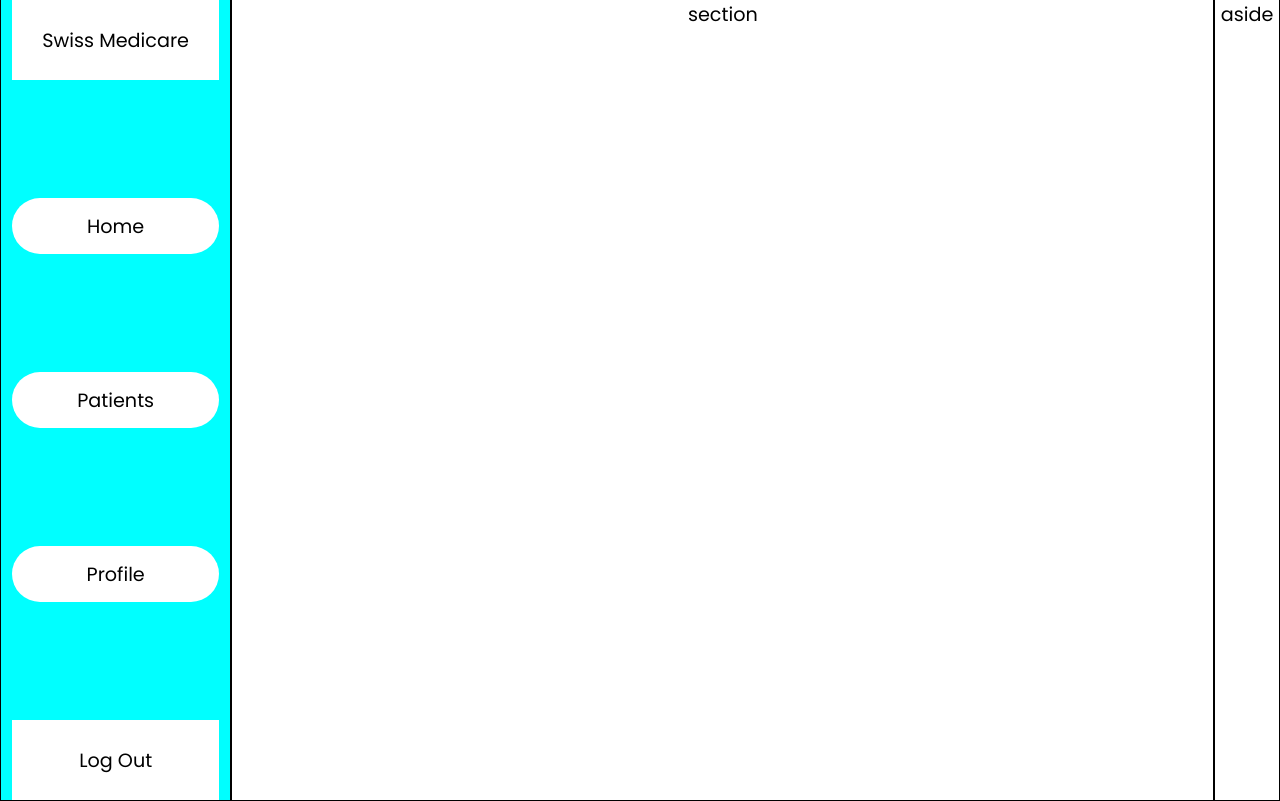
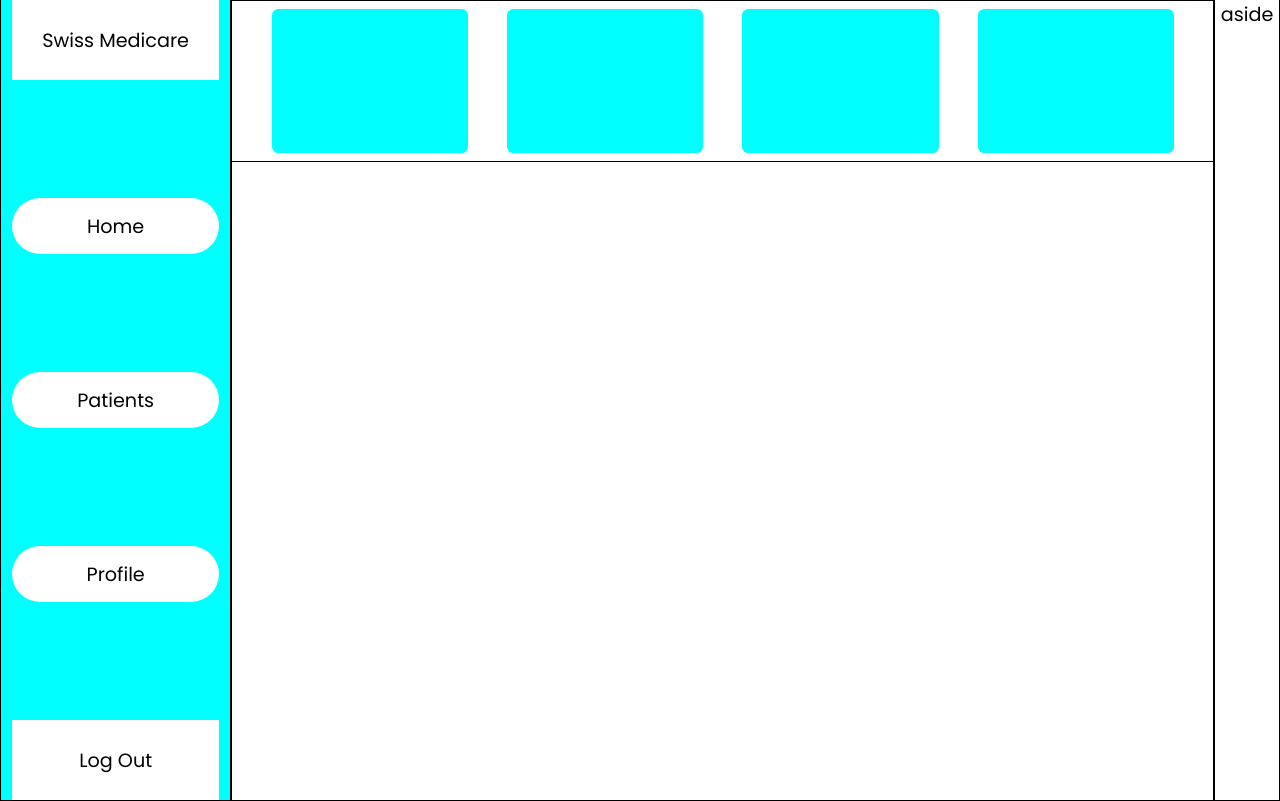
Before and after one commit to MokuaEnock/swiss, a React (Create React App) app: page /doctor in a window 1280 px wide. Built offline with nearby package versions, Linux system fonts and the light colour scheme.

Commit message:
add doctor stats structure and default styling

```diff
--- a/src/App.css
+++ b/src/App.css
@@ -16,7 +16,6 @@ body {
 #root {
   width: 100%;
   height: max-content;
-  /* border: thin solid black; */
   display: flex;
   flex-direction: column;
   justify-content: center;
@@ -52,7 +51,6 @@ body {
   align-items: center;
   justify-content: center;
   width: 90%;
-  /* border: thin solid black; */
   background-color: white;
 }
 
@@ -73,6 +71,27 @@ body {
   width: 77%;
 }
 
+#doctor-stats {
+  width: 100%;
+  height: 20%;
+  border: thin solid black;
+  display: flex;
+  flex-direction: row;
+  align-items: center;
+  justify-content: space-evenly;
+}
+
+.doctor-stat {
+  width: 20%;
+  height: 90%;
+  background-color: aqua;
+  border-radius: 0.5vw;
+  display: flex;
+  flex-direction: column;
+  align-items: center;
+  justify-content: space-between;
+}
+
 #doctor-aside {
   width: 5%;
 }
--- a/src/pages/doctor.js
+++ b/src/pages/doctor.js
@@ -9,7 +9,17 @@ export default function Doctor() {
         {/* <span className="doctor-links"></span> */}
         <span id="doctor-logout">Log Out</span>
       </header>
-      <section id="doctor-section">section</section>
+
+      <section id="doctor-section">
+        <div id="doctor-stats">
+          <span className="doctor-stat"></span>
+          <span className="doctor-stat"></span>
+          <span className="doctor-stat"></span>
+          <span className="doctor-stat"></span>
+        </div>
+        <div id="doctor-container"></div>
+      </section>
+
       <aside id="doctor-aside">aside</aside>
     </main>
   );
```
